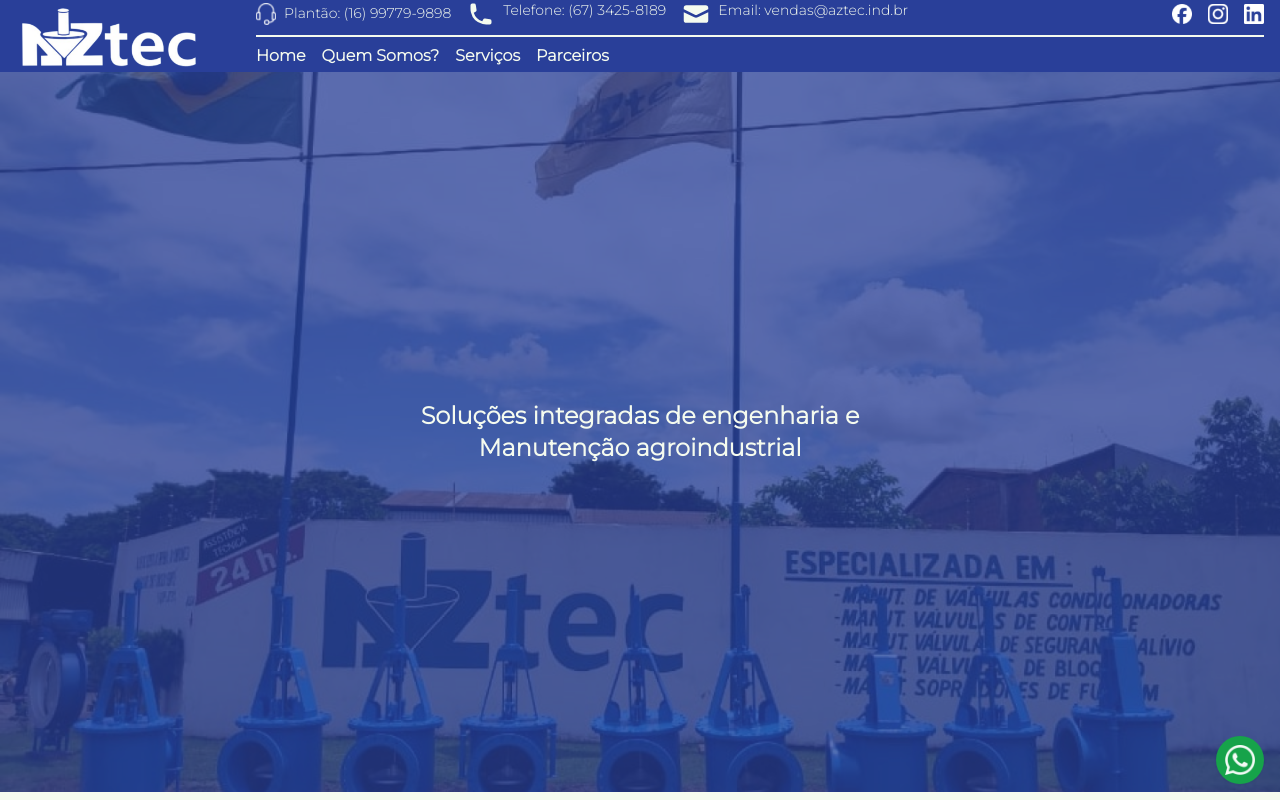
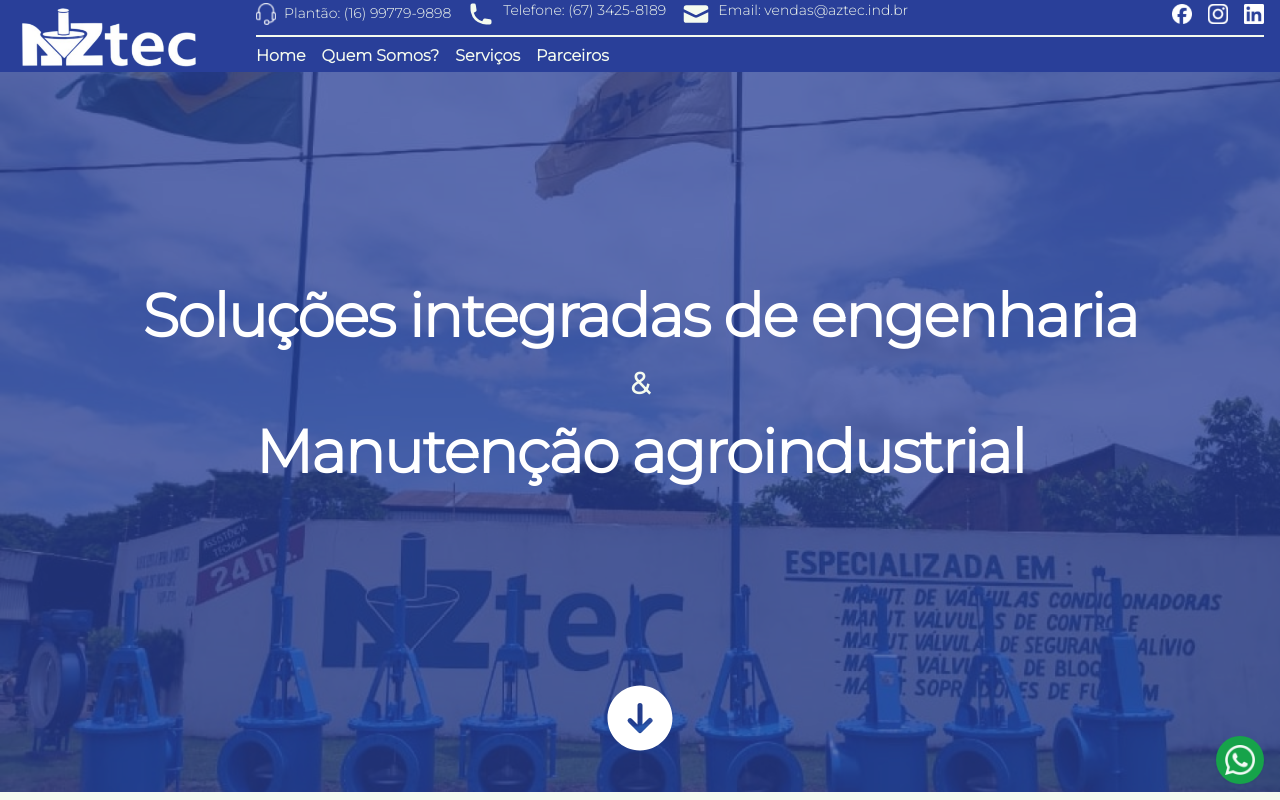
Before and after one commit to TakashiNishii/AZtec, a Next.js app: page / in a window 1280 px wide. Shown: the top 800 px of the page. Built offline with nearby package versions, Linux system fonts and the light colour scheme.

Commit message:
:art: Adjust hero section

```diff
--- a/app/components/Hero.tsx
+++ b/app/components/Hero.tsx
@@ -1,19 +1,26 @@
+import { ArrowDownCircleIcon } from '@heroicons/react/24/solid'
 import React from 'react'
 
 export const Hero = () => {
   return (
     <div
-      className="hero min-h-[calc(100dvh-10dvh)] bg-[url('/images/imageHero.png')] bg-cover bg-center"
+      className="hero min-h-[calc(100dvh-20dvh)] md:min-h-[calc(100dvh-10dvh)] bg-[url('/images/imageHero.png')] bg-cover bg-center"
     >
       <div className="hero-overlay bg-primary bg-opacity-75"></div>
-      <div className="hero-content text-neutral-content text-center">
-        <div className="max-w-md flex flex-col items-center gap-5">
-          <h2 className="text-2xl text-secondary font-bold">
-            {`Soluções integradas de engenharia
-            e
-            Manutenção agroindustrial`}
+      <div className="hero-content h-full flex-col text-neutral-content w-full text-center">
+        <div className="flex flex-col w-full justify-center gap-5 flex-1">
+          <h1 className="text-balance text-4xl font-bold tracking-tight text-white sm:text-6xl">
+            {`Soluções integradas de engenharia `}
+          </h1>
+          <h2 className="text-3xl text-secondary font-bold">
+            &
+          </h2>
+          <h2 className="text-balance text-4xl font-bold tracking-tight text-white sm:text-6xl">
+            {` Manutenção agroindustrial`}
           </h2>
         </div>
+
+        <ArrowDownCircleIcon className='w-14 h-14 md:w-20 md:h-20 text-white animate-bounce ' />
       </div>
     </div>
   )
```
